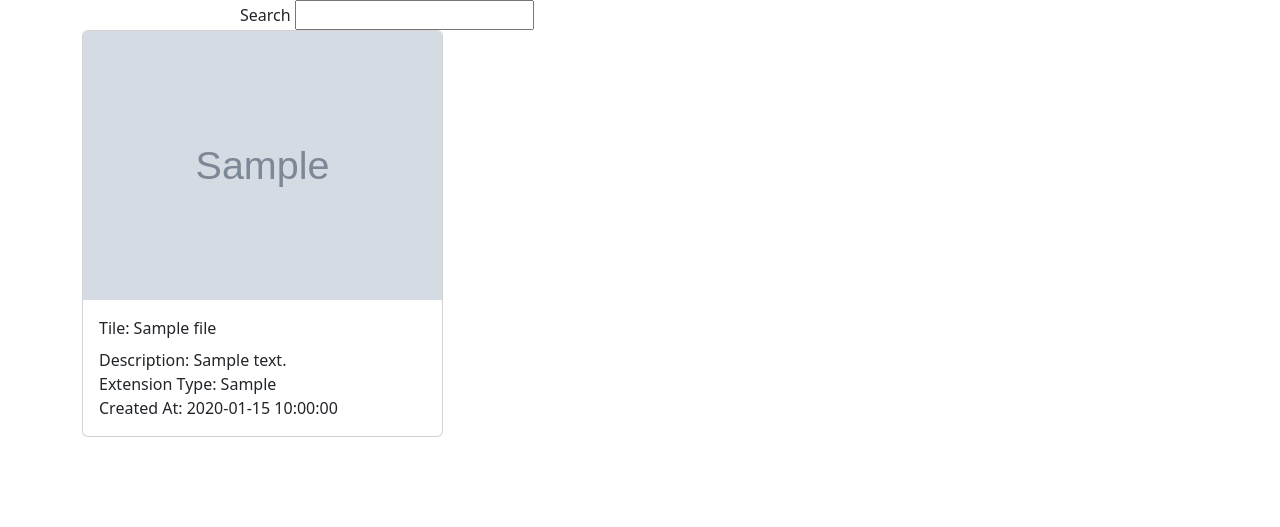
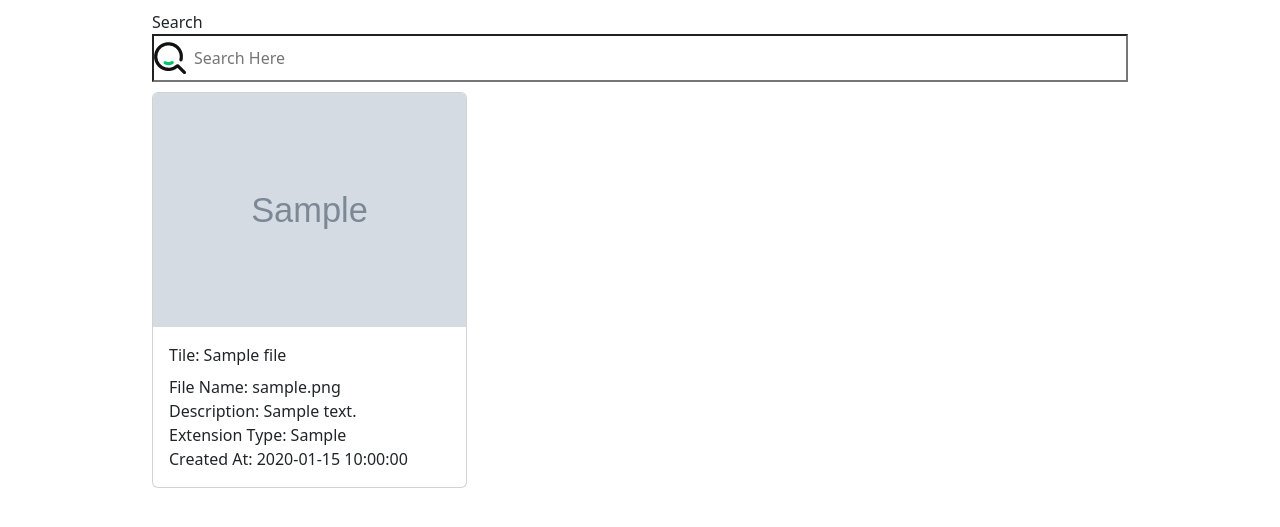
Before and after one commit to bobafettrubberducky/PhotoBooth, a Flask app: page /gallery in a window 1280 px wide. Shown: the part 56-583 px from the top of the page. Run offline with Flask 3, Linux system fonts and the light colour scheme; the visitor is signed in with stand-in values (Sample User, id 1); tables that the repository leaves empty hold one stand-in row (values such as "Sample post"); grey boxes marked "Sample" are stand-in pictures.

Commit message:
add app.js to search the cards

```diff
--- a/flask_app/static/app.js
+++ b/flask_app/static/app.js
@@ -1 +1,28 @@
-alert("Hello")
+document.querySelector("#table-input").addEventListener("input", handleSearch);
+
+function handleSearch(event)
+{
+    const searchValue = event.target.value.toLowerCase(); // Read the search input value and convert to lowercase
+    const galleryCards = document.querySelectorAll('.gallery .card'); // Select all of the cards in html
+
+    galleryCards.forEach(cardSelection) // Loop through each card
+
+    function cardSelection(card)
+    {       // Select the card title, file name, description, extension, and created at date
+            const title = card.querySelector('.card-title').textContent.toLowerCase();
+            const fileName = card.querySelector('.file-name').textContent.toLowerCase();
+            const description = card.querySelector('.description').textContent.toLowerCase();
+            const extension = card.querySelector('.extension').textContent.toLowerCase();
+            const createdAt = card.querySelector('.created-at').textContent.toLowerCase();
+
+            // Hide or show cards based on search input
+            if (title.includes(searchValue) || fileName.includes(searchValue) || description.includes(searchValue) || extension.includes(searchValue) || createdAt.includes(searchValue))
+            {
+                card.style.display = ''; // Show the card (default function)
+            }
+            else
+            {
+                card.style.display = 'none'; // Hide the card
+            }
+    }
+};
--- a/flask_app/static/style.css
+++ b/flask_app/static/style.css
@@ -8,14 +8,24 @@
     width: 100%; /* Make images fill their container */
 }
 
-.search-container {
-    max-width: 800px;
-    margin: 0 auto;
+/* view.html */
+
+.container{
+    max-width: 1000px;
+    margin: 10px auto;
     border: 1px solid #050505
     padding: 20px;
-
 }
 
 .search-input{
     width: 100%;
+    margin-bottom: 10px;
+    background-image: url('/static/search-icon.png');
+    background-repeat: no-repeat;
+    background-position: 0px 50%;
+    padding: 10px 40px;
 }
+
+.dropdown-menu{
+    background: #f1570a;
+}
--- a/flask_app/templates/gallery/view.html
+++ b/flask_app/templates/gallery/view.html
@@ -3,11 +3,14 @@
 
 {% block content %}
 
+<!-- Search Bar -->
 <div class="search-container">
     <label for="search">Search</label>
-    <input type="text">
+    <input type="text" class="search-input" placeholder="Search Here" id="table-input"
 </div>
 
+
+<!-- Image Gallery -->
 <div class="gallery">
     <div class="row row-col-1 row-col-md-2 row-cols-lg-3 g-3">
         {% for img in images %}
@@ -16,9 +19,10 @@
                     <img src="/uploads/{{ img.file_name }}" alt="images" class="card-img-top">
                     <div class="card-body">
                         <div class="card-title">Tile: {{ img.title }}</div>
-                        <div class="card-text">Description: {{ img.description }}</div>
-                        <div class="card-text">Extension Type: {{ img.extension}}</div>
-                        <div class="card-text">Created At: {{ img.created_at }}</div>
+                        <div class="card-text file-name">File Name: {{ img.file_name }}</div>
+                        <div class="card-text description">Description: {{ img.description }}</div>
+                        <div class="card-text extension">Extension Type: {{ img.extension}}</div>
+                        <div class="card-text created-at">Created At: {{ img.created_at }}</div>
                     </div>
                 </div>
             </div>
```
Also changed, not shown: flask_app/static/search-icon.png (added).
